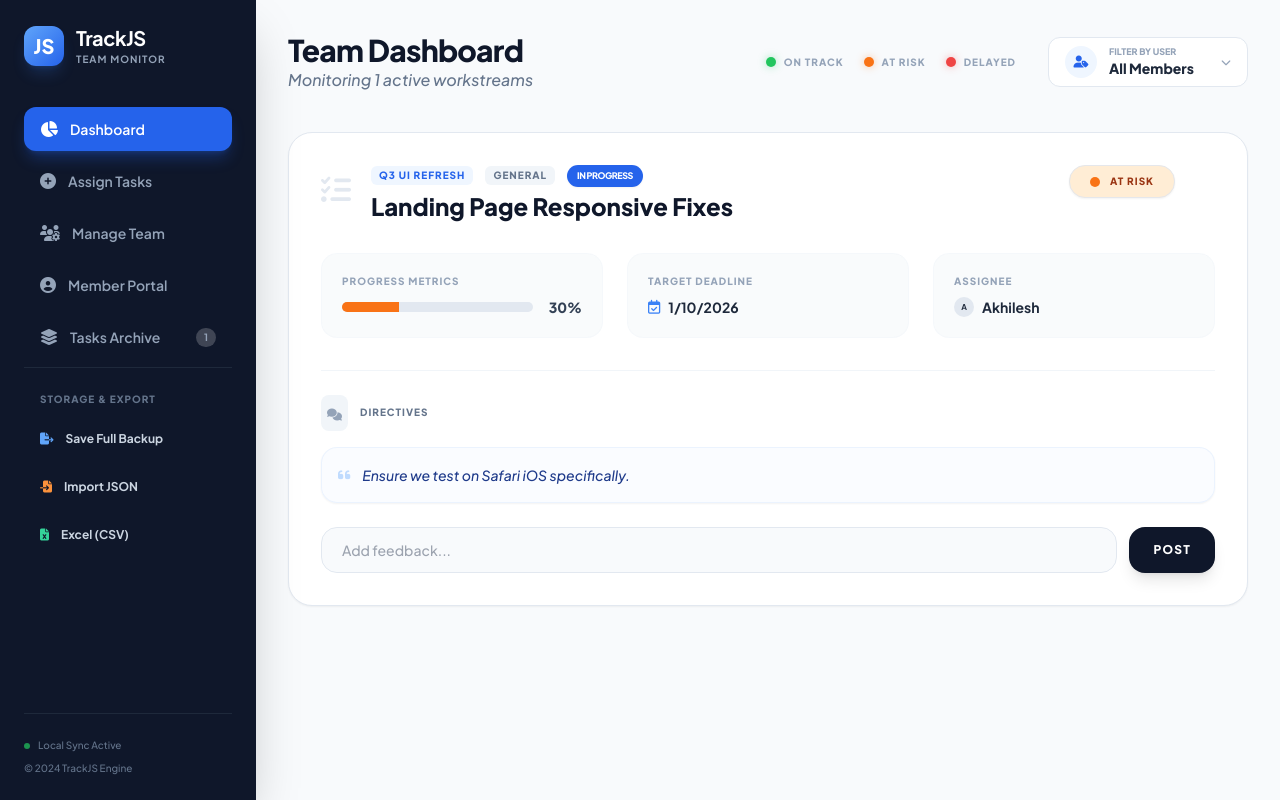
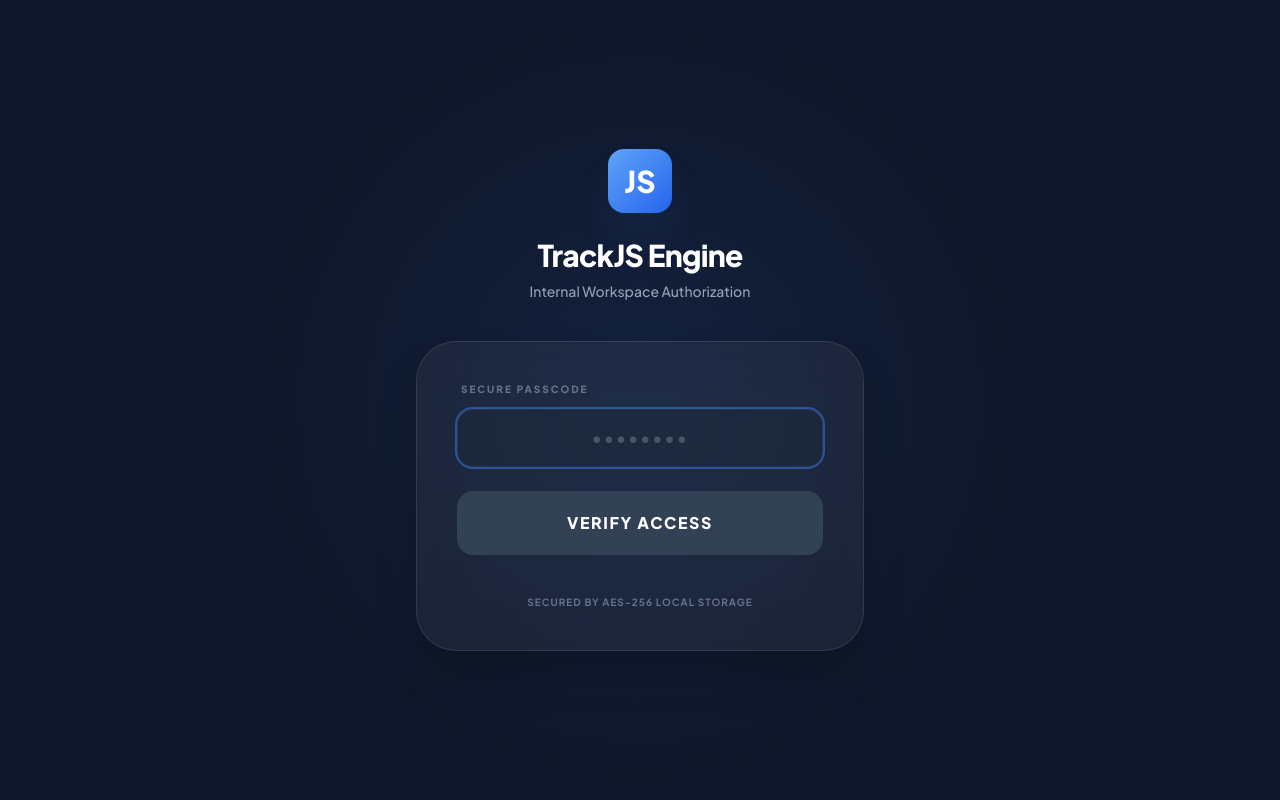
Before and after one commit to chiruvanapalli/Daily-Task-Tool, a React (Vite) app: page / in a window 1280 px wide. Built offline with nearby package versions, Linux system fonts and the light colour scheme.

Commit message:
changes updated

```diff
--- a/App.tsx
+++ b/App.tsx
@@ -32,8 +32,16 @@ const INITIAL_TASKS: Task[] = [
   }
 ];
 
+type UserRole = 'private' | 'public' | null;
+
 const App: React.FC = () => {
   const [view, setView] = useState<'dashboard' | 'lead' | 'member' | 'completed' | 'team'>('dashboard');
+  const [role, setRole] = useState<UserRole>(() => {
+    const savedRole = localStorage.getItem('trackjs_role');
+    return (savedRole === 'private' || savedRole === 'public') ? savedRole : null;
+  });
+  const [passcode, setPasscode] = useState('');
+  const [isVerifying, setIsVerifying] = useState(false);
   const fileInputRef = useRef<HTMLInputElement>(null);
 
   const [teamMembers, setTeamMembers] = useState<TeamMember[]>(() => {
@@ -59,9 +67,47 @@ const App: React.FC = () => {
     localStorage.setItem('trackjs_team_v1', JSON.stringify(teamMembers));
   }, [teamMembers]);
 
+  useEffect(() => {
+    if (role) {
+      localStorage.setItem('trackjs_role', role);
+    } else {
+      localStorage.removeItem('trackjs_role');
+    }
+  }, [role]);
+
+  const handleLogin = (e: React.FormEvent) => {
+    e.preventDefault();
+    setIsVerifying(true);
+
+    setTimeout(() => {
+      if (passcode === 'admin123') {
+        setRole('private');
+        setView('dashboard');
+      } else if (passcode === 'team2024') {
+        setRole('public');
+        setView('dashboard');
+      } else {
+        alert("Invalid Passcode. Hint: admin123 for Private, team2024 for Public.");
+      }
+      setIsVerifying(false);
+    }, 400);
+  };
+
+  const handleLogout = () => {
+    // Instant logout for smoother experience as requested
+    setRole(null);
+    setPasscode('');
+    setView('dashboard');
+    localStorage.removeItem('trackjs_role');
+  };
+
   const addTask = (task: Task) => setTasks(prev => [...prev, task]);
 
   const deleteTask = (taskId: string) => {
+    if (role !== 'private') {
+      alert("Unauthorized: Only Lead access can delete tasks.");
+      return;
+    }
     if (window.confirm("Are you sure you want to delete this task? This action cannot be undone.")) {
       setTasks(prev => prev.filter(t => t.id !== taskId));
     }
@@ -77,6 +123,10 @@ const App: React.FC = () => {
   };
 
   const addComment = (taskId: string, comment: string) => {
+    if (role !== 'private') {
+      alert("Unauthorized: Only Lead access can post directives.");
+      return;
+    }
     setTasks(prev => prev.map(t => {
       if (t.id === taskId) {
         return { ...t, leadComments: [...(t.leadComments || []), comment] };
@@ -151,6 +201,51 @@ const App: React.FC = () => {
     link.click();
   };
 
+  if (!role) {
+    return (
+      <div className="min-h-screen bg-slate-900 flex items-center justify-center p-6 relative overflow-hidden font-sans antialiased">
+        <div className="absolute top-0 left-0 w-full h-full bg-[radial-gradient(circle_at_50%_50%,rgba(59,130,246,0.1),transparent_50%)]"></div>
+        <div className="w-full max-w-md relative z-10">
+          <div className="flex flex-col items-center mb-10 text-center">
+            <div className="w-16 h-16 bg-gradient-to-br from-blue-400 to-blue-600 rounded-2xl flex items-center justify-center text-3xl font-black text-white shadow-2xl shadow-blue-500/20 mb-6">JS</div>
+            <h1 className="text-3xl font-black text-white tracking-tight mb-2">TrackJS Engine</h1>
+            <p className="text-slate-400 text-sm font-medium">Internal Workspace Authorization</p>
+          </div>
+
+          <form onSubmit={handleLogin} className="bg-white/5 backdrop-blur-xl border border-white/10 p-10 rounded-[2.5rem] shadow-2xl space-y-6">
+            <div>
+              <label className="block text-[10px] font-black text-slate-500 uppercase tracking-[0.2em] mb-3 ml-1">Secure Passcode</label>
+              <input
+                type="password"
+                autoFocus
+                placeholder="••••••••"
+                className="w-full bg-slate-800/50 border border-white/5 rounded-2xl px-6 py-4 text-white font-bold placeholder:text-slate-600 outline-none focus:ring-2 focus:ring-blue-500/50 transition-all text-center tracking-widest disabled:opacity-50"
+                value={passcode}
+                onChange={e => setPasscode(e.target.value)}
+                disabled={isVerifying}
+              />
+            </div>
+            <button
+              type="submit"
+              disabled={isVerifying || !passcode}
+              className="w-full bg-blue-600 text-white font-black uppercase tracking-widest py-5 rounded-2xl shadow-xl shadow-blue-500/10 hover:bg-blue-500 transition-all active:scale-[0.98] flex items-center justify-center gap-3 disabled:bg-slate-700 disabled:shadow-none"
+            >
+              {isVerifying ? (
+                <>
+                  <i className="fa-solid fa-circle-notch animate-spin"></i>
+                  Verifying...
+                </>
+              ) : 'Verify Access'}
+            </button>
+            <div className="pt-4 text-center">
+              <p className="text-[10px] text-slate-500 font-bold uppercase tracking-widest">Secured by AES-256 Local Storage</p>
+            </div>
+          </form>
+        </div>
+      </div>
+    );
+  }
+
   const activeTasks = tasks.filter(t => t.updates[t.updates.length - 1]?.status !== 'Completed');
 
   return (
@@ -160,7 +255,9 @@ const App: React.FC = () => {
           <div className="w-10 h-10 bg-gradient-to-br from-blue-400 to-blue-600 rounded-xl flex items-center justify-center text-xl font-black shadow-lg shadow-blue-500/20">JS</div>
           <div>
             <h1 className="text-xl font-bold tracking-tight">TrackJS</h1>
-            <p className="text-[10px] text-slate-400 font-bold uppercase tracking-widest">Team Monitor</p>
+            <div className={`text-[8px] font-black uppercase tracking-[0.15em] px-1.5 py-0.5 rounded inline-block ${role === 'private' ? 'bg-indigo-500/20 text-indigo-300' : 'bg-emerald-500/20 text-emerald-300'}`}>
+              {role === 'private' ? 'Command/Lead' : 'Public/Member'}
+            </div>
           </div>
         </div>
 
@@ -175,6 +272,8 @@ const App: React.FC = () => {
             </div>
           </button>
 
+          {role === 'private' && (
+            <>
               <button
                 onClick={() => setView('lead')}
                 className={`w-full flex items-center gap-3 px-4 py-3 rounded-xl transition-all duration-200 ${view === 'lead' ? 'bg-blue-600 shadow-lg shadow-blue-600/30 text-white' : 'hover:bg-slate-800 text-slate-400 hover:text-white'}`}
@@ -190,6 +289,8 @@ const App: React.FC = () => {
                 <i className="fa-solid fa-users-gear"></i>
                 <span className="font-semibold text-sm">Manage Team</span>
               </button>
+            </>
+          )}
 
           <button
             onClick={() => setView('member')}
@@ -212,6 +313,7 @@ const App: React.FC = () => {
             )}
           </button>
 
+          {role === 'private' && (
             <div className="pt-6 mt-6 border-t border-slate-800 space-y-4">
               <h4 className="px-4 text-[10px] font-black uppercase text-slate-500 tracking-widest">Storage & Export</h4>
 
@@ -240,23 +342,30 @@ const App: React.FC = () => {
                 Excel (CSV)
               </button>
             </div>
+          )}
         </nav>
 
-        <div className="mt-auto pt-6 border-t border-slate-800 text-[10px] text-slate-500 font-medium">
-          <div className="flex items-center gap-2 mb-2">
+        <div className="mt-auto pt-6 border-t border-slate-800">
+          <button
+            onClick={handleLogout}
+            className="w-full flex items-center gap-3 px-4 py-3 text-slate-500 hover:text-red-400 hover:bg-red-400/10 rounded-xl transition-all group"
+          >
+            <i className="fa-solid fa-right-from-bracket group-hover:translate-x-1 transition-transform"></i>
+            <span className="font-bold text-xs uppercase tracking-widest">Logout Session</span>
+          </button>
+          <div className="mt-4 flex items-center gap-2 text-[9px] text-slate-600 font-medium px-4">
             <span className="w-1.5 h-1.5 rounded-full bg-green-500 animate-pulse"></span>
-            <span>Local Sync Active</span>
+            <span>Live Local Sync</span>
           </div>
-          <p>© 2024 TrackJS Engine</p>
         </div>
       </aside>
 
       <main className="flex-1 h-screen overflow-y-auto p-4 md:p-8 bg-[#f8fafc]">
-        {view === 'dashboard' && <Dashboard tasks={activeTasks} teamMembers={teamMembers} onAddComment={addComment} onDeleteTask={deleteTask} />}
-        {view === 'lead' && <LeadView teamMembers={teamMembers} onAddTask={addTask} />}
-        {view === 'team' && <TeamView teamMembers={teamMembers} onAddMember={addMember} onRemoveMember={removeMember} />}
+        {view === 'dashboard' && <Dashboard tasks={activeTasks} teamMembers={teamMembers} onAddComment={addComment} onDeleteTask={deleteTask} isReadOnly={role !== 'private'} />}
+        {view === 'lead' && role === 'private' && <LeadView teamMembers={teamMembers} onAddTask={addTask} />}
+        {view === 'team' && role === 'private' && <TeamView teamMembers={teamMembers} onAddMember={addMember} onRemoveMember={removeMember} />}
         {view === 'member' && <MemberView tasks={tasks} teamMembers={teamMembers} onAddUpdate={addUpdate} />}
-        {view === 'completed' && <CompletedView tasks={tasks} teamMembers={teamMembers} onAddComment={addComment} onDeleteTask={deleteTask} />}
+        {view === 'completed' && <CompletedView tasks={tasks} teamMembers={teamMembers} onAddComment={addComment} onDeleteTask={deleteTask} isReadOnly={role !== 'private'} />}
       </main>
     </div>
   );
--- a/components/Dashboard.tsx
+++ b/components/Dashboard.tsx
@@ -7,9 +7,10 @@ interface DashboardProps {
   teamMembers: TeamMember[];
   onAddComment: (id: string, comment: string) => void;
   onDeleteTask: (id: string) => void;
+  isReadOnly?: boolean;
 }
 
-export const Dashboard: React.FC<DashboardProps> = ({ tasks, teamMembers, onAddComment, onDeleteTask }) => {
+export const Dashboard: React.FC<DashboardProps> = ({ tasks, teamMembers, onAddComment, onDeleteTask, isReadOnly = false }) => {
   const [commentInput, setCommentInput] = useState<{ [key: string]: string }>({});
   const [filterUser, setFilterUser] = useState<string>('All');
   const [isDropdownOpen, setIsDropdownOpen] = useState(false);
@@ -40,7 +41,7 @@ export const Dashboard: React.FC<DashboardProps> = ({ tasks, teamMembers, onAddC
     const latestUpdate = task.updates[task.updates.length - 1];
     const actualProgress = latestUpdate ? latestUpdate.progress : 0;
 
-    if (latestUpdate?.status === 'Completed') return { label: 'Completed', color: 'bg-emerald-100 text-emerald-800', dot: 'bg-emerald-500', icon: 'fa-check-circle', flagColor: 'text-emerald-500' };
+    if (latestUpdate?.status === 'Completed') return { label: 'Completed', color: 'bg-emerald-100 text-emerald-800', dot: 'bg-emerald-50', icon: 'fa-check-circle', flagColor: 'text-emerald-500' };
     if (latestUpdate?.blockers && latestUpdate.blockers.trim() !== "") return { label: 'Delayed (Blocked)', color: 'bg-red-100 text-red-800', dot: 'bg-red-500', icon: 'fa-flag', flagColor: 'text-red-600' };
     if (actualProgress < plannedProgress - 20) return { label: 'Delayed', color: 'bg-red-100 text-red-800', dot: 'bg-red-500', icon: 'fa-flag', flagColor: 'text-red-600' };
     if (actualProgress < plannedProgress - 5) return { label: 'At Risk', color: 'bg-orange-100 text-orange-800', dot: 'bg-orange-500', icon: 'fa-flag', flagColor: 'text-orange-500' };
@@ -66,7 +67,7 @@ export const Dashboard: React.FC<DashboardProps> = ({ tasks, teamMembers, onAddC
   };
 
   return (
-    <div className="max-w-6xl mx-auto">
+    <div className="max-w-6xl mx-auto animate-in fade-in duration-500">
       <header className="mb-10 flex flex-col xl:flex-row xl:items-center justify-between gap-6">
         <div>
           <h2 className="text-3xl font-black text-slate-900 tracking-tight">Team Dashboard</h2>
@@ -97,12 +98,19 @@ export const Dashboard: React.FC<DashboardProps> = ({ tasks, teamMembers, onAddC
       </header>
 
       <div className="grid grid-cols-1 gap-6 relative z-10">
-        {filteredTasks.map(task => {
+        {filteredTasks.length === 0 ? (
+          <div className="bg-white p-20 rounded-[2.5rem] border border-slate-200 text-center shadow-sm">
+            <i className="fa-solid fa-mug-hot text-slate-200 text-4xl mb-4"></i>
+            <p className="text-slate-400 font-bold uppercase tracking-widest text-[10px]">No Active Tracks Found</p>
+          </div>
+        ) : filteredTasks.map(task => {
           const flag = calculateFlag(task);
           const latest = task.updates[task.updates.length - 1];
           return (
-            <div key={task.id} className="group bg-white rounded-3xl shadow-sm border border-slate-200 overflow-hidden hover:border-blue-200 hover:shadow-xl transition-all relative">
-              <button onClick={() => onDeleteTask(task.id)} className="absolute top-6 right-6 p-2.5 text-slate-200 hover:text-red-500 hover:bg-red-50 rounded-xl transition-all opacity-0 group-hover:opacity-100 z-10"><i className="fa-solid fa-trash-can"></i></button>
+            <div key={task.id} className="group bg-white rounded-[2rem] shadow-sm border border-slate-200 overflow-hidden hover:border-blue-200 hover:shadow-xl transition-all relative">
+              {!isReadOnly && (
+                <button onClick={() => onDeleteTask(task.id)} className="absolute top-6 right-6 p-2.5 text-slate-200 hover:text-red-500 hover:bg-red-50 rounded-xl transition-all opacity-0 group-hover:opacity-100 z-10"><i className="fa-solid fa-trash-can"></i></button>
+              )}
               <div className="p-8">
                 <div className="flex flex-wrap justify-between items-start gap-4 mb-6 pr-10">
                   <div className="flex gap-5">
@@ -125,17 +133,19 @@ export const Dashboard: React.FC<DashboardProps> = ({ tasks, teamMembers, onAddC
                 <div className="grid grid-cols-1 md:grid-cols-3 gap-6 mt-8">
                   <div className="bg-slate-50/80 p-5 rounded-2xl border border-slate-100/50"><p className="text-[10px] text-slate-400 mb-2 uppercase font-black tracking-widest">Progress Metrics</p><div className="flex items-center gap-4"><div className="flex-1 bg-slate-200 h-2.5 rounded-full overflow-hidden"><div className={`h-full ${flag.flagColor.replace('text', 'bg')}`} style={{ width: `${latest?.progress || 0}%` }}></div></div><span className="text-sm font-black text-slate-700">{latest?.progress || 0}%</span></div></div>
                   <div className="bg-slate-50/80 p-5 rounded-2xl border border-slate-100/50"><p className="text-[10px] text-slate-400 mb-2 uppercase font-black tracking-widest">Target Deadline</p><p className="text-sm font-bold text-slate-800 flex items-center gap-2"><i className="fa-regular fa-calendar-check text-blue-500"></i>{new Date(task.targetDate).toLocaleDateString()}</p></div>
-                  <div className="bg-slate-50/80 p-5 rounded-2xl border border-slate-100/50"><p className="text-[10px] text-slate-400 mb-2 uppercase font-black tracking-widest">Assignee</p><p className="text-sm font-bold text-slate-800 flex items-center gap-2"><div className="w-5 h-5 rounded-full bg-slate-200 flex items-center justify-center text-[8px]">{task.assignee.charAt(0)}</div>{task.assignee}</p></div>
+                  <div className="bg-slate-50/80 p-5 rounded-2xl border border-slate-100/50"><p className="text-[10px] text-slate-400 mb-2 uppercase font-black tracking-widest">Assignee</p><p className="text-sm font-bold text-slate-800 flex items-center gap-2"><div className="w-5 h-5 rounded-full bg-slate-200 flex items-center justify-center text-[8px] font-black">{task.assignee.charAt(0)}</div>{task.assignee}</p></div>
                 </div>
                 <div className="mt-8 border-t border-slate-100 pt-6">
                   <div className="flex items-center gap-3 mb-4"><div className="p-1.5 bg-slate-100 rounded-lg"><i className="fa-solid fa-comments text-slate-400 text-xs"></i></div><h4 className="text-[10px] font-black text-slate-500 uppercase tracking-widest">Directives</h4></div>
                   <div className="space-y-3 mb-6">
                     {task.leadComments?.length ? task.leadComments.map((c, i) => (<div key={i} className="text-sm bg-blue-50/30 text-blue-900 p-4 rounded-2xl border border-blue-100/50 flex items-start gap-3 shadow-sm"><i className="fa-solid fa-quote-left text-blue-200 mt-1"></i><span className="flex-1 font-medium italic leading-relaxed">{c}</span></div>)) : <p className="text-xs text-slate-400 italic px-2">No active feedback.</p>}
                   </div>
-                  <div className="flex gap-3">
-                    <input type="text" placeholder="Add feedback..." className="flex-1 bg-slate-50 border border-slate-200 rounded-2xl px-5 py-3 text-sm font-medium focus:ring-2 focus:ring-blue-500/20 outline-none" value={commentInput[task.id] || ''} onChange={e => setCommentInput({...commentInput, [task.id]: e.target.value})} />
-                    <button onClick={() => { if (!commentInput[task.id]) return; onAddComment(task.id, commentInput[task.id]); setCommentInput({...commentInput, [task.id]: ''}); }} className="bg-slate-900 text-white px-6 py-3 rounded-2xl text-xs font-black uppercase tracking-widest hover:bg-black transition-all flex items-center gap-2 shadow-lg">Post</button>
-                  </div>
+                  {!isReadOnly && (
+                    <div className="flex gap-3">
+                      <input type="text" placeholder="Add feedback..." className="flex-1 bg-slate-50 border border-slate-200 rounded-2xl px-5 py-3 text-sm font-medium focus:ring-2 focus:ring-blue-500/20 outline-none" value={commentInput[task.id] || ''} onChange={e => setCommentInput({...commentInput, [task.id]: e.target.value})} />
+                      <button onClick={() => { if (!commentInput[task.id]) return; onAddComment(task.id, commentInput[task.id]); setCommentInput({...commentInput, [task.id]: ''}); }} className="bg-slate-900 text-white px-6 py-3 rounded-2xl text-xs font-black uppercase tracking-widest hover:bg-black transition-all flex items-center gap-2 shadow-lg active:scale-95">Post</button>
+                    </div>
+                  )}
                 </div>
               </div>
             </div>
--- a/index.html
+++ b/index.html
@@ -41,6 +41,5 @@
 </head>
 <body class="bg-gray-50 text-gray-900 font-sans">
     <div id="root"></div>
-    <script type="module" src="/index.tsx"></script>
 </body>
 </html>
--- a/package.json
+++ b/package.json
@@ -1,3 +1,4 @@
+
 {
   "name": "daily-task-tool",
   "homepage": "https://chiruvanapalli.github.io/Daily-Task-Tool",
```
Also changed, not shown: components/CompletedView.tsx (+13 -11 lines), vite.config.ts (+10 -11 lines), 1 other file (tests, documents, lock files or other folders). Lines whose indentation alone changed are shown as unchanged.
